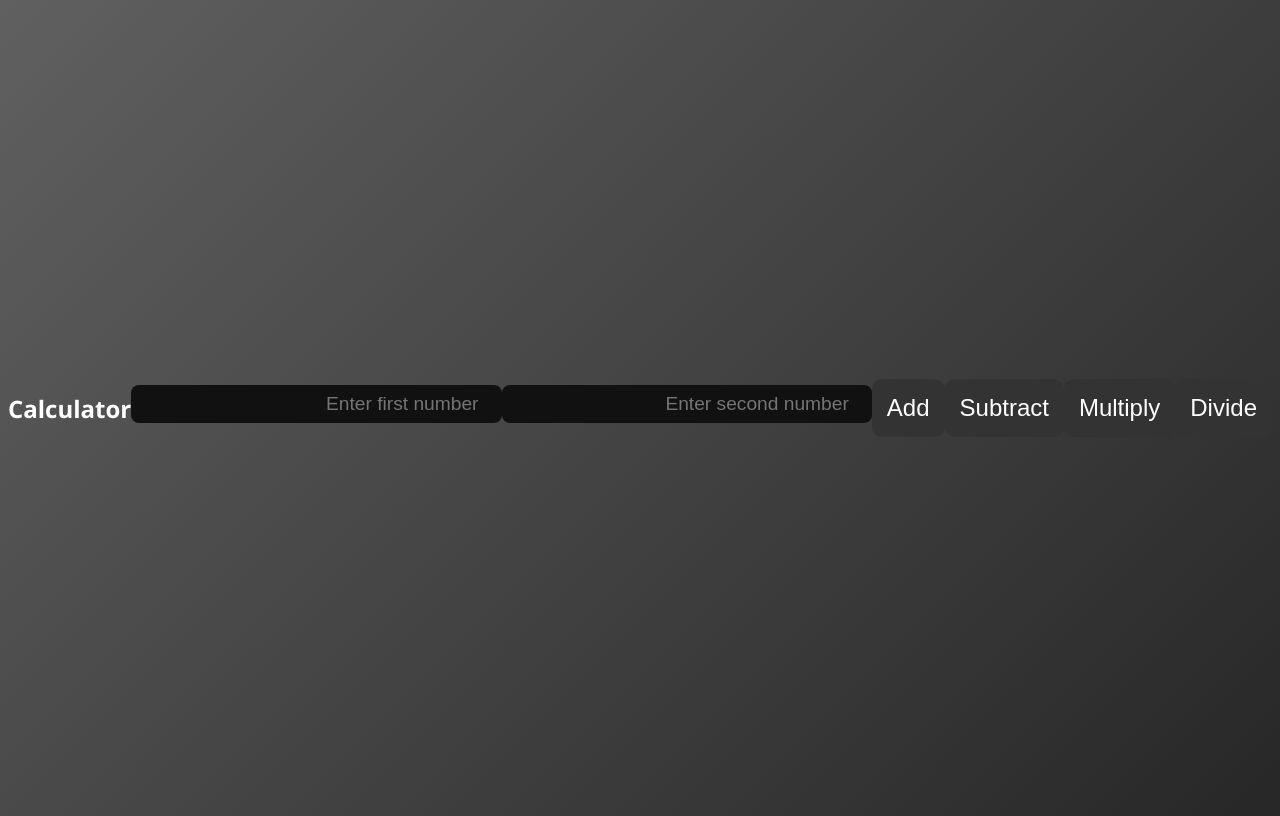
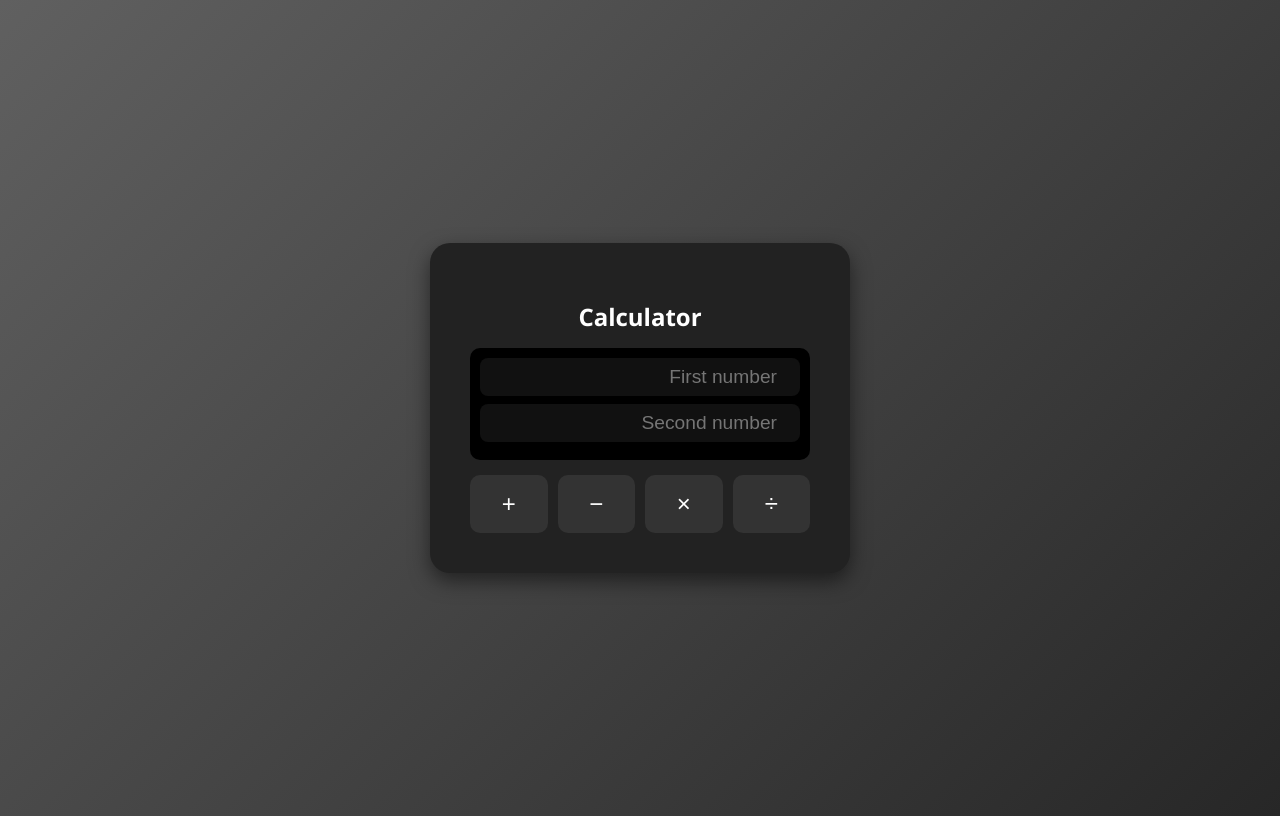
Before and after one commit to Mahnoorjabbar216/Calculator-API, a plain HTML site: page index.html in a window 1280 px wide. Drawn offline with Linux system fonts and the light colour scheme.

Commit message:
index.html

```diff
--- a/index.html
+++ b/index.html
@@ -6,17 +6,25 @@
     <meta name="viewport" content="width=device-width, initial-scale=1.0">
     <title>Calculator</title>
 </head>
+<body>
+    <div class="calculator">
+        <h1>Calculator</h1>
 
-  <body>
-    <h1>Calculator</h1>
-    <input type="number" id="num1" placeholder="Enter first number" required>
-    <input type="number" id="num2" placeholder="Enter second number" required>
-    <button onclick="addNumbers()">Add</button>
-    <button onclick="subtractNumbers()">Subtract</button>
-    <button onclick="multiplyNumbers()">Multiply</button>
-    <button onclick="divideNumbers()">Divide</button>
+        <!-- Calculator display area -->
+        <div class="calc-display">
+            <input type="number" id="num1" placeholder="First number" required>
+            <input type="number" id="num2" placeholder="Second number" required>
+            <p id="result"></p>
+        </div>
 
-    <p id="result"></p>
+        <!-- Calculator buttons in grid -->
+        <div class="calc-buttons">
+            <button onclick="addNumbers()">+</button>
+            <button onclick="subtractNumbers()">−</button>
+            <button onclick="multiplyNumbers()">×</button>
+            <button onclick="divideNumbers()">÷</button>
+        </div>
+    </div>
 
     <!-- Custom Modal -->
     <div id="customModal" class="modal">
@@ -26,6 +34,6 @@
         </div>
     </div>
 
-  <script src = "script.js"></script>
+    <script src="script.js"></script>
 </body>
 </html>
```
Lines whose indentation alone changed are shown as unchanged.
